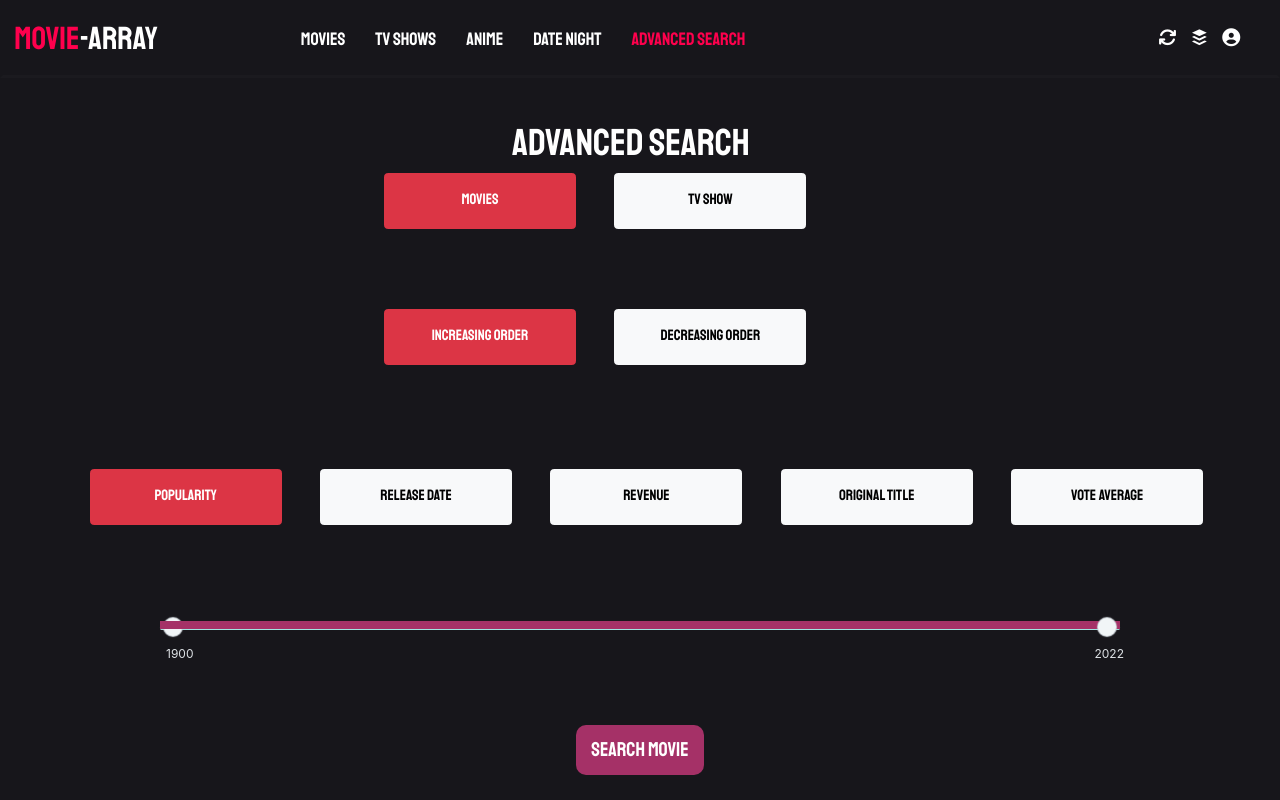
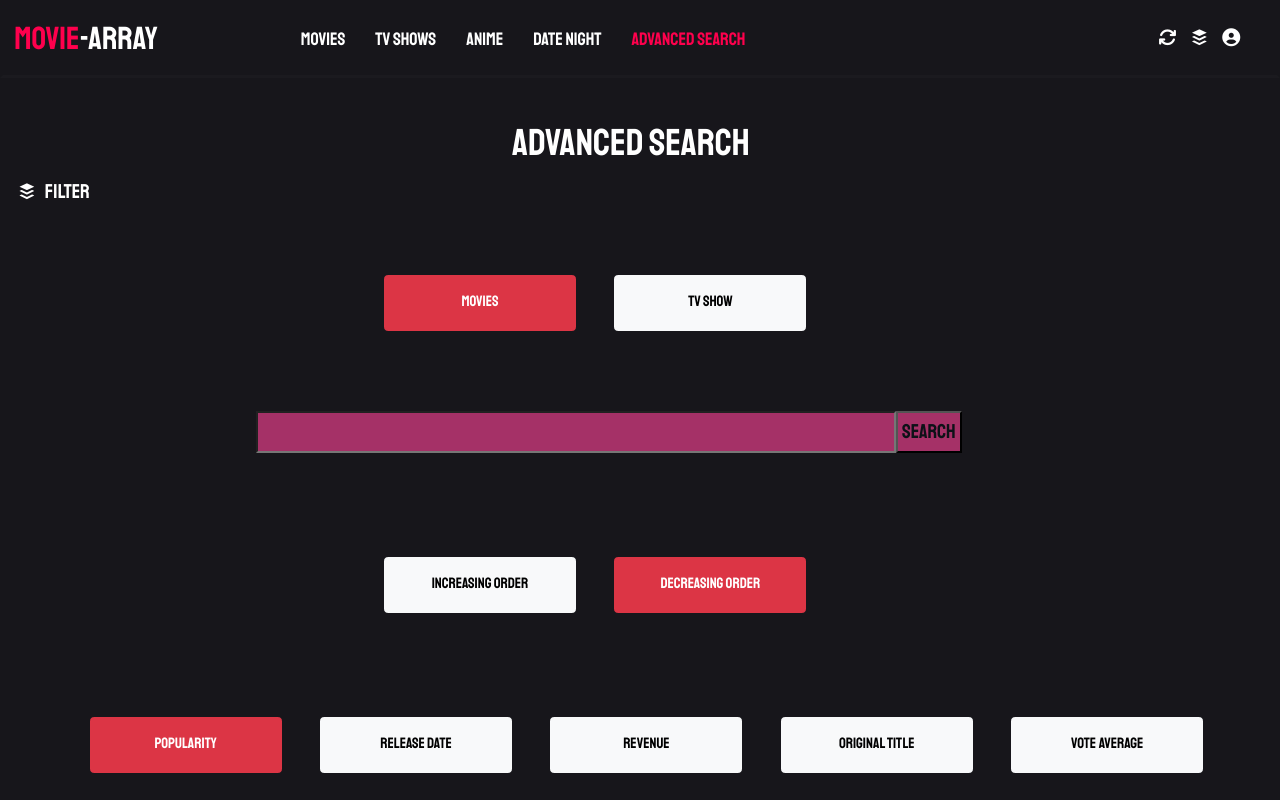
Before and after one commit to Sam-Radnus/Velvet-View, a React (Create React App) app: page /AdvancedSearch in a window 1280 px wide. Shown: the top 800 px of the page. Built offline with nearby package versions, Linux system fonts and the light colour scheme; no server answers; a web font is replaced by a local one.

Commit message:
Searching Enabled in Advanced Search

```diff
--- a/src/components/Features/AdvancedSearch.js
+++ b/src/components/Features/AdvancedSearch.js
@@ -15,25 +15,40 @@ const [showFilter,setShowfilter]=useState(true);
 const [showResults,setShowResults]=useState(false);
 const [startDate,setStartDate]=useState(1900);
 const [endDate,setEndDate]=useState(new Date().getFullYear());
+const [query,setQuery]=useState('batman');
 const [sortBy,setSortBy]=useState('popularity');
-const [rule,setRule]=useState('asc');//asc or desc
+const [rule,setRule]=useState('desc');//asc or desc
 const [URL1,setURL1]=useState(`https://api.themoviedb.org/3/discover/${media}?api_key=2023616ed87a6faf2ec9cd6de24b46ed&language=en-US&sort_by=${sortBy}.${rule}&include_adult=false&include_video=false&primary_release_date.gte=${startDate}-01-01&primary_release_date.lte=${endDate}-12-31&with_watch_monetization_types=flatrate`)
 useEffect(()=>{
   fetchData();
-},[danger,media,startDate,endDate,sortBy,rule,showResults]);
+},[media,query,startDate,endDate,sortBy,rule]);
 const fetchData=async()=>{
    setURL1(`https://api.themoviedb.org/3/discover/${media}?api_key=2023616ed87a6faf2ec9cd6de24b46ed&language=en-US&sort_by=${sortBy}.${rule}&include_adult=false&include_video=false&${media==='movie'?'primary_release_date':'first_air_date.'}.gte=${startDate}-01-01&${media==='movie'?'primary_release_date':'first_air_date'}.lte=${endDate}-12-31&with_watch_monetization_types=flatrate`);
   console.log(URL1);
   }
+  const fetchData2=async()=>{
+
+    console.log(query);
+    setURL1(`https://api.themoviedb.org/3/search/${media}?api_key=2023616ed87a6faf2ec9cd6de24b46ed&language=en-US&query=${query}&page=1&include_adult=false`);
+    setShowResults(true);
+    setShowfilter(false);
+    console.log(URL1);
+   }
   return (
     <div>
         <h1 style={{marginTop:'15vh',marginLeft:'40vw'}}>ADVANCED SEARCH</h1>
-
-        <div className='Filter'>
-         <div className={'button-group'}>
+        <button onClick={()=>{setShowfilter(true)}} style={{background:'transparent',color:'white',border:'none'}}> <i  style={{ color: 'white',marginRight:'10px',fontSize:'large',cursor: 'pointer', marginLeft: '15px' }} className="fa-brands fa-buffer"></i>Filter</button>
+        <div className={'button-group'}>
          <button type="button" id="button" onClick={()=>{setDanger(true);setMedia('movie')}} className={`btn btn-${danger?'danger':'light'}`}>Movies</button>
          <button type="button" id="button" onClick={()=>{setDanger(false);setMedia('tv')}} className={`btn btn-${danger?'light':'danger'}`}>TV Show</button>
          </div>
+         <div className='search'>
+      <input id="search" onChange={(e)=>{ setQuery(e.target.value)}} type='text' onFocus={()=>{setShowfilter(false)}} onBlur={()=>{setShowfilter(true)}} /><button onClick={fetchData2} >Search</button>
+      </div>
+      <div className='Filter'>
+        {showFilter?
+        <div>
+
          <div className={'sort-group'}>
          <button type="button" id="button" onClick={()=>{setRule('asc')}} className={`btn btn-${rule==='asc'?'danger':'light'}`}>Increasing Order</button>
          <button type="button" id="button" onClick={()=>{setRule('desc')}} className={`btn btn-${rule==='desc'?'danger':'light'}`}>Decreasing Order</button>
@@ -57,8 +72,11 @@ const fetchData=async()=>{
           setShowResults(true);
           navigate('/AdvancedSearch');
         }}>Search {media}</button>
+          </div>
+         </div>:''}
+
          </div>
-        </div>
+
        {showResults && <SeeAllSuggestions medium={media} title={"Results"} URL={URL1}/>}
     </div>
   )
--- a/src/components/Features/SeeAllSuggestions.js
+++ b/src/components/Features/SeeAllSuggestions.js
@@ -39,7 +39,7 @@ function SeeAllSuggestions(props) {
                                     <img src={element.poster_path!=null?`https://image.tmdb.org/t/p/original/${element.poster_path}`:'https://www.annsentitledlife.com/wp-content/uploads/2019/04/error-404-not-found-vertical.jpg'} className="card-img-top" />
                                     <div className="card-body" >
                                         <h5 className="card-title">{element.title ? element.title : element.name}</h5>
-                                        <Link className="btn btn-danger" onClick={window.scrollTo(0,0) } to={`Details/${medium}/${element.id}`} >
+                                        <Link className="btn btn-danger"  to={`Details/${medium}/${element.id}`} >
                                            View More
                                         </Link>
 
--- a/src/components/Features/Tertiary/Advanced.css
+++ b/src/components/Features/Tertiary/Advanced.css
@@ -2,14 +2,33 @@ div.button-group,div.sort-group{
     margin-left:30vw;
 }
 button#button {
+    margin-top:5vw;
     margin-right:3vw;
     height:7vh;
     width:15vw;
 }
 div.sort-group{
+    margin-top: 5vh;
+}
+div.sort-by{
+    margin-top:5vh;
+    margin-left:7vw;
+}
+input#search{
+
+    margin-left:20vw;
+    width:50vw;
+
+}
+button.search{
+    height:5vh;
+    width:10vw;
+}
+div.search{
     margin-top: 10vh;
 }
-div.sort-by{
-    margin-top:13vh;
-    margin-left:7vw;
+button.look{
+    width:10vw;
+    border:none;
+    background-color: red;
 }
```
